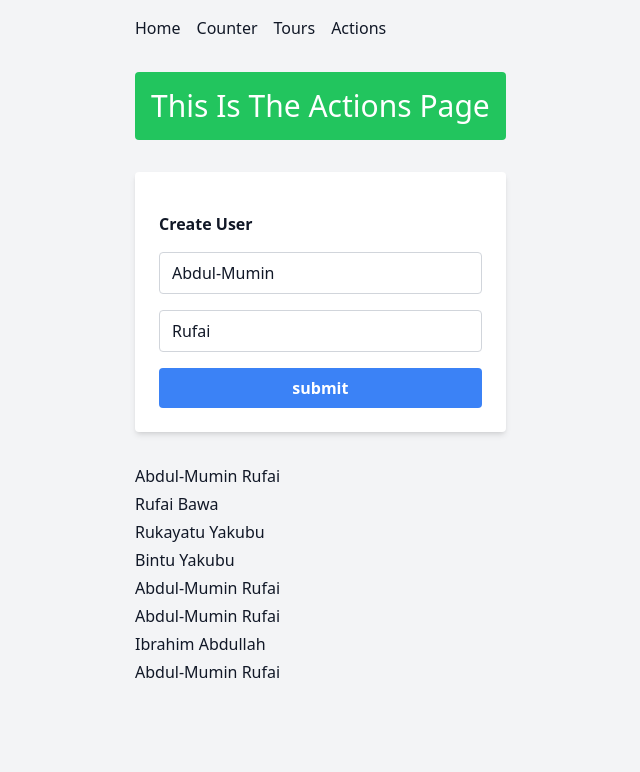
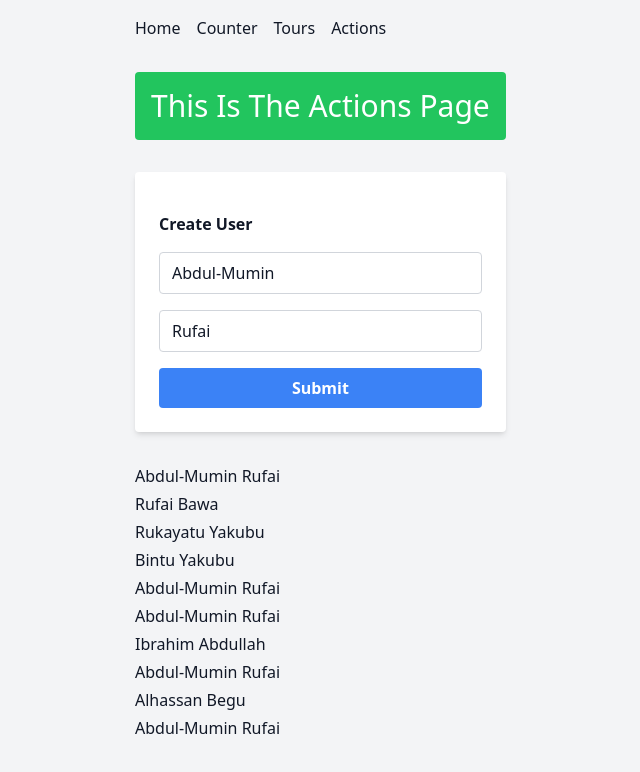
Before and after one commit to abdul-mumin-rufai/next.js-typeScript-tutorials, a Next.js app: page /actions in a window 1280 px wide. Shown: the top 772 px of the page, without its empty margins (121-761 px from the left). Built offline with nearby package versions, Linux system fonts and the light colour scheme.

Commit message:
useFormStatus: added a the form status when a user click on the submit button

```diff
--- a/components/form.tsx
+++ b/components/form.tsx
@@ -1,7 +1,17 @@
 'use client'
 import React from 'react'
 import { createUser } from '@/utils/actions';
+import { useFormStatus } from 'react-dom';
 
+
+const SubmitBtn = () => {
+    const result = useFormStatus();
+    return (
+        <button type='submit' className={btnStyle} disabled={result.pending}>
+            {result.pending? 'form is submitting': 'Submit'}
+        </button>
+    );
+};
 const FormInput = () => {
 
     return (
@@ -23,11 +33,9 @@ const FormInput = () => {
                 defaultValue='Rufai'
                 className={inputStyle}
             />
-            <button type='submit' className={btnStyle}>
-                submit
-            </button>
+            <SubmitBtn />
         </form>
-    )
+    );
 };
 
 export default FormInput;
--- a/users.json
+++ b/users.json
@@ -1 +1 @@
-[{"firstName":"Abdul-Mumin","lastName":"Rufai","id":"1778268766809"},{"firstName":"Rufai","lastName":"Bawa","id":"1778268786471"},{"firstName":"Rukayatu","lastName":"Yakubu","id":"1778268806994"},{"firstName":"Bintu","lastName":"Yakubu","id":"1778402912201"},{"firstName":"Abdul-Mumin","lastName":"Rufai","id":"1778403210023"},{"firstName":"Abdul-Mumin","lastName":"Rufai","id":"1778403256159"},{"firstName":"Ibrahim ","lastName":"Abdullah","id":"1778403297670"},{"firstName":"Abdul-Mumin","lastName":"Rufai","id":"1778420517617"}]
+[{"firstName":"Abdul-Mumin","lastName":"Rufai","id":"1778268766809"},{"firstName":"Rufai","lastName":"Bawa","id":"1778268786471"},{"firstName":"Rukayatu","lastName":"Yakubu","id":"1778268806994"},{"firstName":"Bintu","lastName":"Yakubu","id":"1778402912201"},{"firstName":"Abdul-Mumin","lastName":"Rufai","id":"1778403210023"},{"firstName":"Abdul-Mumin","lastName":"Rufai","id":"1778403256159"},{"firstName":"Ibrahim ","lastName":"Abdullah","id":"1778403297670"},{"firstName":"Abdul-Mumin","lastName":"Rufai","id":"1778420517617"},{"firstName":"Alhassan","lastName":"Begu","id":"1778495497305"},{"firstName":"Abdul-Mumin","lastName":"Rufai","id":"1778495602336"}]
--- a/utils/actions.ts
+++ b/utils/actions.ts
@@ -10,6 +10,7 @@ interface User {
 };
 export const createUser = async (formData: FormData) => {
     // get the firstName from the input field
+    await new Promise((resolve) => setTimeout(resolve, 3000));
     const firstName = formData.get('firstName') as string;
     // grt the lastName from the input field
     const lastName = formData.get('lastName') as string;
```
